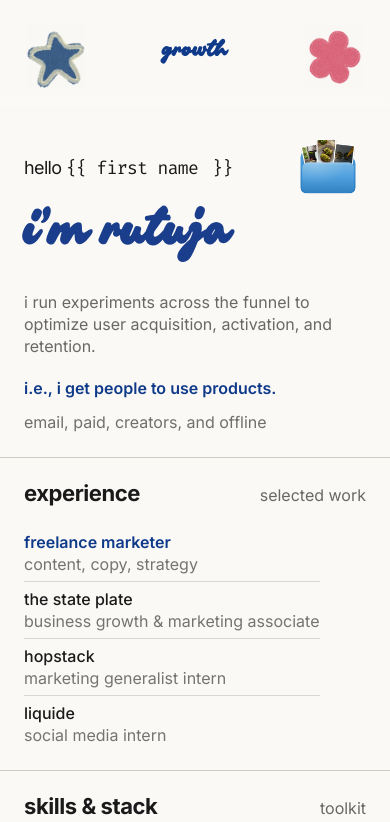
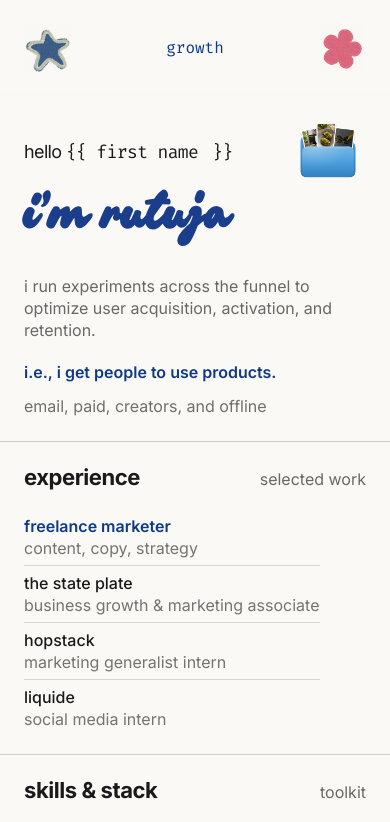
Before and after one commit to rutzonline/portfolio-site, a React (Vite) app: page / in a window 390 px wide. Shown: the top 822 px of the page. Built offline with nearby package versions, Linux system fonts and the light colour scheme.

Commit message:
Reduce mobile mode icons and use Fira Code for the label

```diff
--- a/src/App.tsx
+++ b/src/App.tsx
@@ -1518,7 +1518,7 @@ export default function App() {
             }`}
           >
             {isMobile ? <>
-              <img src={`/${option}.png`} alt="" width="64" height="64" className="h-full w-full object-contain" />
+              <img src={`/${option}.png`} alt="" width="48" height="48" className="h-full w-full object-contain" />
             </> : option}
           </button>
         ))}
--- a/src/index.css
+++ b/src/index.css
@@ -797,10 +797,10 @@ main, main * { scrollbar-width: thin; scrollbar-color: var(--scroll-thumb) trans
   .focus-controls .toggle-group { pointer-events: none; }
   .focus-controls .mode-button,
   .focus-controls .mode-button.active {
-    width: 64px; height: 64px; min-height: 64px; padding: 0;
+    width: 48px; height: 48px; min-height: 48px; padding: 0;
     border: 0; border-radius: 0; background: transparent; pointer-events: auto;
   }
   .focus-controls .mode-button img { mix-blend-mode: multiply; }
-  .mode-bar-label { font-family: "Chillink", cursive; font-size: 24px; font-weight: 400; line-height: 1.2; }
+  .mode-bar-label { font-family: "Fira Code", ui-monospace, monospace; font-size: 16px; font-weight: 400; line-height: 1.5; }
 
 }
```
